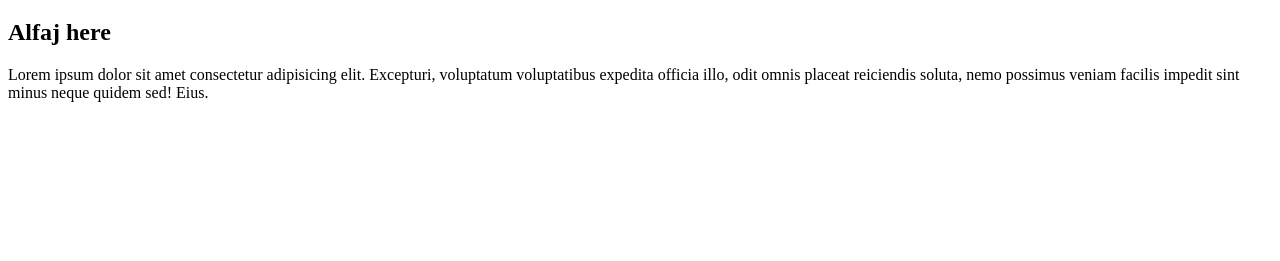
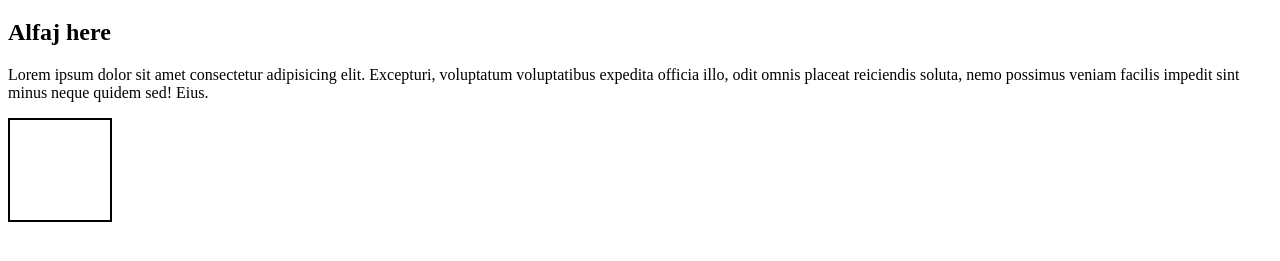
Before and after one commit to Rahul-Rajeevan/B34-demo, a plain HTML site: page index.html in a window 1280 px wide. Shown: the part 61-322 px from the top of the page. Drawn offline with Linux system fonts and the light colour scheme.

Commit message:
square added

```diff
--- a/index.html
+++ b/index.html
@@ -4,10 +4,20 @@
     <meta charset="UTF-8">
     <meta name="viewport" content="width=device-width, initial-scale=1.0">
     <title>Document</title>
+    <style>
+        div{
+            width: 100px;
+            height: 100px;
+            border: 2px solid;
+        }
+    </style>
 </head>
 <body>
     <h1>Hello</h1>
     <h2>Alfaj here</h2>
     <p>Lorem ipsum dolor sit amet consectetur adipisicing elit. Excepturi, voluptatum voluptatibus expedita officia illo, odit omnis placeat reiciendis soluta, nemo possimus veniam facilis impedit sint minus neque quidem sed! Eius.</p>
+    <div>
+
+    </div>
 </body>
 </html>
```
